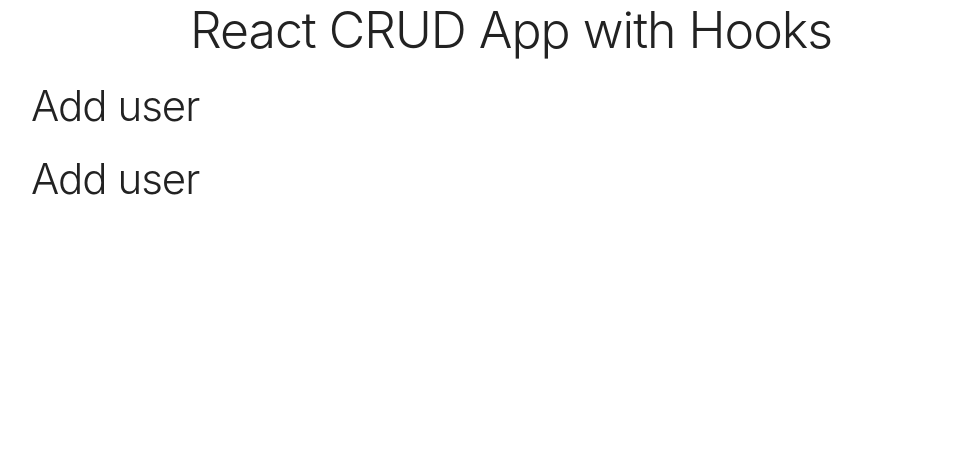
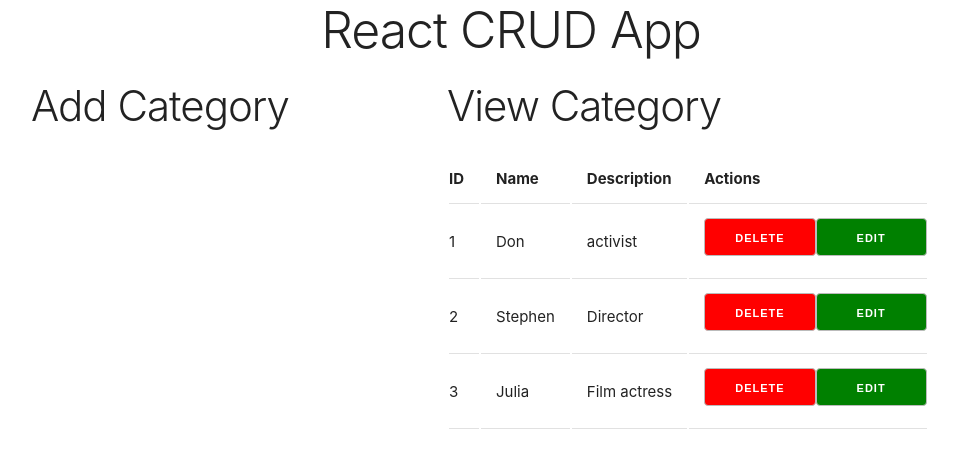
Before and after one commit to Vimalraveendra/CURD-API, a React (Create React App) app: page / in a window 1280 px wide. Shown: the top 468 px of the page, without its empty margins (129-1087 px from the left). Built offline with nearby package versions, Linux system fonts and the light colour scheme.

Commit message:
Created CategoryTable component to render the categroyList,create styles for the categoryTable component & also updated the App component

```diff
--- /dev/null
+++ b/src/Components/CategoryTable/CategoryTable.css
@@ -0,0 +1,11 @@
+.edit {
+  padding: 0 4rem;
+  background-color: green;
+  color: #fff;
+  /* border: none; */
+}
+.delete {
+  background-color: red;
+  color: #fff;
+  /* border: none; */
+}
--- /dev/null
+++ b/src/Components/CategoryTable/CategoryTable.jsx
@@ -0,0 +1,41 @@
+import React from 'react';
+import './CategoryTable.css'
+const CategoryTable = ({userData}) => {
+
+    return (
+        <table>
+            <thead>
+                <tr>
+                    <th>ID</th>
+                    <th>Name</th>
+                    <th>Description</th>
+                    <th>Actions</th>
+                </tr>
+            </thead>
+            <tbody>
+                { userData.length > 0 ? (
+                    userData.map(({id,name,description})=> {
+                        return (
+                            <tr key={id}>
+                                <td>{id}</td>
+                                <td>{name}</td>
+                                <td>{description}</td>
+                                <td>
+                                    <button className="delete">Delete</button>
+                                    <button className="edit">Edit</button>
+                                </td>
+                            </tr>
+                        )
+                    })
+                ) : (
+                    <tr>
+                        <td colSpan={4}>No users found</td>
+                    </tr>
+                )
+                }
+            </tbody>
+        </table>
+    )
+}
+
+export default CategoryTable;
--- a/src/containers/App.css
+++ b/src/containers/App.css
@@ -1,5 +1,8 @@
-.App {
-  text-align: center;
+.center {
+  /* display: flex;
+  flex-direction: column;
+  justify-content: center;
+  align-items: center; */
 }
 h1 {
   text-align: center;
--- a/src/containers/App.js
+++ b/src/containers/App.js
@@ -1,22 +1,32 @@
+import React from 'react';
+import './App.css';
+import UserData from '../Components/UserData/UserData';
+import CategoryTable from '../Components/CategoryTable/CategoryTable'
 
-import './App.css';
 
-const App =() =>{
+class App extends React.Component{
+  state={
+    userData:UserData
+  }
+
+  render(){
     return (
       <div className="container">
-    <h1>React CRUD App with Hooks</h1>
+      <h1>React CRUD App</h1>
         <div className="row">
           <div className="five columns">
-          <h2>Add user</h2>
+            <h2>Add Category</h2>
           </div>
-      </div>
-      <div className="row">
-        <div className="five columns">
-          <h2>Add user</h2>
+          <div className="seven columns">
+            <h2>View Category</h2>
+            <CategoryTable userData={this.state.userData}/>
           </div>
         </div>
       </div>
     );
   }
+}
+
+
 
 export default App;
```
Lines whose indentation alone changed are shown as unchanged.
